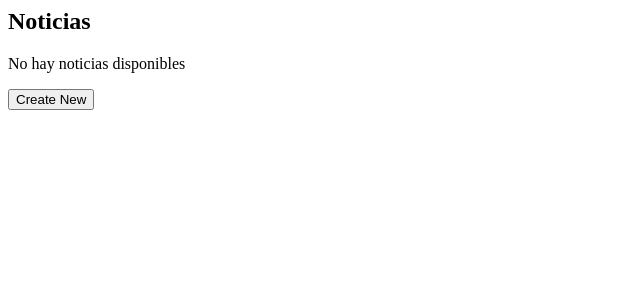
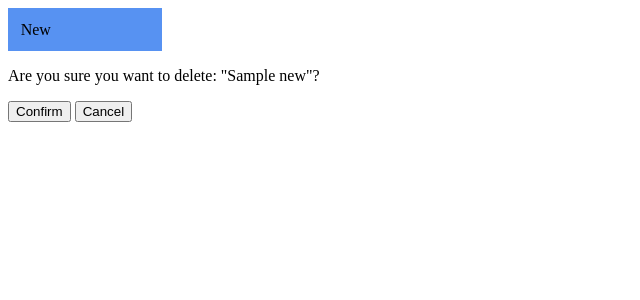
Before and after one commit to alesualam/Gymkana-formacion-Django, a Django app: a page that uses mysite/baseItems/views.py in a window 1280 px wide. Shown: the top 300 px of the page, without its empty margins (0-640 px from the left). Run offline with Django 3.2, Linux system fonts and the light colour scheme; tables that the repository leaves empty hold one stand-in row (values such as "Sample post"); data that the repository does not hold is empty.

Commit message:
Creation delete view based function

```diff
--- a/mysite/baseItems/models.py
+++ b/mysite/baseItems/models.py
@@ -1,6 +1,9 @@
 # -*- coding: utf-8 -*-
 from __future__ import unicode_literals
 from django.db import models
+from django.db.models.signals import post_delete
+from django.dispatch import receiver
+import os
 
 
 class BaseItems(models.Model):
@@ -23,3 +26,8 @@ class New(BaseItems):
 class Event(BaseItems):
     start_date = models.DateField(blank=False, null=False)
     end_date = models.DateField(blank=False, null=False)
+
+
+@receiver(post_delete, sender=New)
+def delete_img(sender, **kwargs):
+    os.remove(kwargs.get('instance').image.path)
--- /dev/null
+++ b/mysite/baseItems/templates/baseItems/confirmDelete.html
@@ -0,0 +1,13 @@
+{% extends "baseItems/layout.html" %}
+{% block head %}
+    {% load static %}
+    <link rel="stylesheet" type="text/css" href="{% static 'baseItems/style.css' %}">
+{% block title %}
+<div class="title">New</div>{% endblock %}
+{% endblock %}
+{% block content %}
+<form method="POST"> {% csrf_token %}
+    <p>Are you sure you want to delete: "{{ new.title }}"?</p>
+    <a href="{% url 'baseItems:news' %}"><button type="submit">Confirm</button></a>
+    <a href="{% url 'baseItems:news' %}"><button type="button">Cancel</button></a>
+{% endblock %}
--- a/mysite/baseItems/templates/baseItems/detailNew.html
+++ b/mysite/baseItems/templates/baseItems/detailNew.html
@@ -13,4 +13,5 @@
 {{ new.publish_date }}
 <br/>
 <a href="{% url 'baseItems:updateNew' new.id %}"><button type="button">Update New</button></a>
+<a href="{% url 'baseItems:deleteNew' new.id %}"><button type="button">Delete New</button></a>
 {% endblock %}
--- a/mysite/baseItems/templates/baseItems/news.html
+++ b/mysite/baseItems/templates/baseItems/news.html
@@ -11,3 +11,4 @@
     <p>No hay noticias disponibles</p>
 {% endif %}
 <a href="{% url 'baseItems:createNew' %}"><button type="button">Create New</button></a>
+<a href="{% url 'baseItems:index' %}"><button type="button">Index</button></a>
--- a/mysite/baseItems/views.py
+++ b/mysite/baseItems/views.py
@@ -1,8 +1,8 @@
 # -*- coding: utf-8 -*-
-"""High level support for doing this and that."""
 from __future__ import unicode_literals
 from django.shortcuts import render, get_object_or_404
 from django.http import Http404
+from django.shortcuts import redirect
 from .models import Event, New
 from .forms import NewsForm
 
@@ -51,10 +51,10 @@ def new_create_v1(request):
         form = NewsForm(request.POST, request.FILES)
         if form.is_valid():
             form.save()
-            news = New.objects.all()
-            return render(request, 'baseItems/news.html', {'news': news})
+            return redirect('baseItems:news')
     else:
         form = NewsForm()
+
     return render(request, 'baseItems/newCreate.html', {'form': form})
 
 
@@ -64,7 +64,7 @@ def new_update_v1(request, new_id):
         form = NewsForm(request.POST, request.FILES, instance=new)
         if form.is_valid():
             form.save()
-            return show_news(request)
+            return redirect('baseItems:news')
     else:
         form = NewsForm(instance=new)
     return render(request, 'baseItems/newUpdate.html', {'form': form})
@@ -72,5 +72,12 @@ def new_update_v1(request, new_id):
 
 def new_delete_v1(request, new_id):
     new = get_object_or_404(New, pk=new_id)
-    new.delete()
-    return show_news(request)
+    if request.method == "POST":
+        import ipdb;ipdb.set_trace()
+        new.delete()
+        return redirect('baseItems:news')
+
+    context = {
+        'new': new
+    }
+    return render(request, 'baseItems/confirmDelete.html', context)
```
Also changed, not shown: mysite/baseItems/forms.py (+5 -3 lines), mysite/baseItems/media/img/indice_1o7ou38.jpeg (deleted), mysite/baseItems/media/img/indice_chqEIKT.jpeg (deleted), mysite/baseItems/media/img/walper_Va6dSfg.jpeg (deleted), mysite/baseItems/media/img/walper_k15RfYA.jpeg (deleted).
